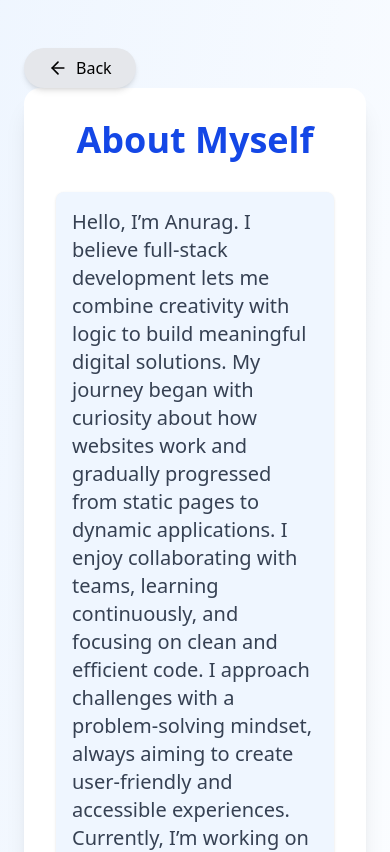
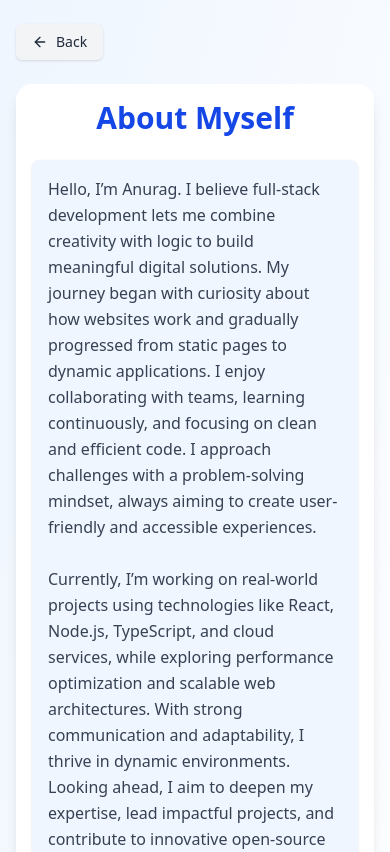
Before and after one commit to AnuragTak16/my-portfolio, a React (Vite) app: page /about in a window 390 px wide. Shown: the top 852 px of the page. Built offline with nearby package versions, Linux system fonts and the light colour scheme.

Commit message:
Refactor components for improved styling and responsiveness, including updates to buttons and layout in About, Contact, Education, Project, and Tech Stack sections.

```diff
--- a/src/component/about.tsx
+++ b/src/component/about.tsx
@@ -5,57 +5,60 @@ export const AboutMyself = () => {
   const navigate = useNavigate();
 
   return (
-    <>
-      <div className="min-h-screen bg-gradient-to-br from-blue-50 to-white p-6 md:p-12">
-        <div className="flex  pt-6">
+    <div className="min-h-screen bg-gradient-to-br from-blue-50 to-white px-4 py-6 sm:px-6 md:px-12">
+      {/* Back Button */}
+      <div className="mb-6">
         <button
           onClick={() => navigate("/")}
-            className="flex items-center gap-2 bg-gray-200 text-black px-6 py-2 rounded-full shadow-md hover:bg-blue-300 transition duration-300"
+          className="flex items-center gap-2 bg-gray-100 text-gray-800 px-4 py-2 rounded-md shadow hover:bg-blue-200 transition"
         >
-            <ArrowLeft className="w-5 h-5" />
-            Back
+          <ArrowLeft className="w-4 h-4 sm:w-5 sm:h-5" />
+          <span className="text-sm sm:text-base">Back</span>
         </button>
       </div>
-        <div className="max-w-5xl mx-auto bg-white shadow-xl rounded-2xl p-8 md:p-12 space-y-8">
-          <h1 className="text-4xl font-bold text-blue-700 text-center">
+
+      {/* Main Content */}
+      <div className="max-w-5xl mx-auto bg-white shadow-lg rounded-2xl p-4 sm:p-8 md:p-12 space-y-6 sm:space-y-8">
+        <h1 className="text-3xl sm:text-4xl font-bold text-blue-700 text-center">
           About Myself
         </h1>
 
-          <section className="space-y-4 bg-blue-50 shadow-sm p-4 rounded-lg">
-            <p className="text-gray-700 text-xl">
-              Hello, I’m Anurag. I believe full-stack development lets me
-              combine creativity with logic to build meaningful digital
-              solutions. My journey began with curiosity about how websites work
-              and gradually progressed from static pages to dynamic
-              applications. I enjoy collaborating with teams, learning
-              continuously, and focusing on clean and efficient code. I approach
-              challenges with a problem-solving mindset, always aiming to create
-              user-friendly and accessible experiences. Currently, I’m working
-              on real-world projects using technologies like React, Node.js,
-              TypeScript, and cloud services, while exploring performance
-              optimization and scalable web architectures. With strong
+        <section className="space-y-3 bg-blue-50 shadow-sm p-4 rounded-lg">
+          <p className="text-gray-700 text-base sm:text-lg md:text-xl leading-relaxed">
+            Hello, I’m Anurag. I believe full-stack development lets me combine
+            creativity with logic to build meaningful digital solutions. My
+            journey began with curiosity about how websites work and gradually
+            progressed from static pages to dynamic applications. I enjoy
+            collaborating with teams, learning continuously, and focusing on
+            clean and efficient code. I approach challenges with a
+            problem-solving mindset, always aiming to create user-friendly and
+            accessible experiences.
+            <br />
+            <br />
+            Currently, I’m working on real-world projects using technologies
+            like React, Node.js, TypeScript, and cloud services, while exploring
+            performance optimization and scalable web architectures. With strong
             communication and adaptability, I thrive in dynamic environments.
             Looking ahead, I aim to deepen my expertise, lead impactful
             projects, and contribute to innovative open-source communities.
           </p>
         </section>
 
-          <section className="space-y-4">
-            <h2 className="flex text-2xl font-semibold text-blue-600 justify-center items-center">
+        <section className="space-y-3">
+          <h2 className="text-xl sm:text-2xl font-semibold text-blue-600 text-center">
             Beyond Tech
           </h2>
-            <p className="text-gray-700 bg-blue-50 p-4 text-xl rounded-lg shadow-sm">
+          <p className="text-gray-700 bg-blue-50 p-4 text-base sm:text-lg md:text-xl rounded-lg shadow-sm leading-relaxed">
             Outside work, I play state-level badminton, enjoy old songs, and
-              dream of building a better society through education and
-              innovation. I am passionate about creating opportunities for
-              underprivileged communities by providing access to quality
-              education, healthcare, and basic necessities. My vision is to
-              empower people to lead better lives and contribute positively to
-              society, driving change through empathy and sustainable solutions.
+            dream of building a better society through education and innovation.
+            I am passionate about creating opportunities for underprivileged
+            communities by providing access to quality education, healthcare,
+            and basic necessities. My vision is to empower people to lead better
+            lives and contribute positively to society, driving change through
+            empathy and sustainable solutions.
           </p>
         </section>
       </div>
     </div>
-    </>
   );
 };
--- a/src/component/contact.tsx
+++ b/src/component/contact.tsx
@@ -6,26 +6,25 @@ export const ContactSection = () => {
 
   return (
     <>
-      {/* Back Button */}
       <div className="flex pt-6 px-8 md:px-12">
-        <button
-          onClick={() => navigate("/")}
-          className="flex items-center gap-2 bg-gray-200 text-black px-6 py-2 rounded-full shadow-md hover:bg-blue-300 transition duration-300"
-          aria-label="Go back to home"
-        >
-          <ArrowLeft className="w-5 h-5" />
-          Back
-        </button>
+        <div className="mb-6">
+          <button
+            onClick={() => navigate("/")}
+            className="flex items-center gap-2 bg-gray-100 text-gray-800 px-4 py-2 rounded-md shadow hover:bg-blue-200 transition"
+            aria-label="Go back to home"
+          >
+            <ArrowLeft className="w-4 h-4 sm:w-5 sm:h-5" />
+            <span className="text-sm sm:text-base">Back</span>
+          </button>
+        </div>
       </div>
 
-      {/* Contact Section */}
       <section className="max-w-xl mx-auto bg-white rounded-3xl shadow-lg p-10 mt-12">
         <h2 className="text-3xl font-bold text-blue-700 mb-8 text-center">
           Get in Touch
         </h2>
 
         <div className="space-y-8">
-          {/* Email Card */}
           <div className="flex items-center space-x-5 bg-blue-50 p-5 rounded-xl shadow hover:shadow-md transition-shadow cursor-pointer">
             <Mail className="text-blue-600" size={32} />
             <a
@@ -36,7 +35,6 @@ export const ContactSection = () => {
             </a>
           </div>
 
-          {/* Phone Card */}
           <div className="flex items-center space-x-5 bg-blue-50 p-5 rounded-xl shadow hover:shadow-md transition-shadow cursor-pointer">
             <Phone className="text-blue-600" size={32} />
             <span className="text-lg font-medium text-blue-800">
@@ -52,7 +50,6 @@ export const ContactSection = () => {
             </a>
           </div>
 
-          {/* Social Links */}
           <div>
             <h3 className="text-xl font-semibold text-blue-700 mb-4 text-center">
               Find me on
--- a/src/component/education.tsx
+++ b/src/component/education.tsx
@@ -5,28 +5,25 @@ export const EducationSection = () => {
   const navigate = useNavigate();
 
   return (
-    <>
-      {/* Back Button Container */}
-      <div className="flex pt-6 px-8 md:px-12">
+    <div className="min-h-screen bg-gradient-to-br from-blue-50 to-white px-4 py-6 sm:px-6 md:px-12">
+      <div className="mb-6">
         <button
           onClick={() => navigate("/")}
-          className="flex items-center gap-2 bg-gray-200 text-black px-6 py-2 rounded-full shadow-md hover:bg-blue-300 transition duration-300"
+          className="flex items-center gap-2 bg-gray-100 text-gray-800 px-4 py-2 rounded-md shadow hover:bg-blue-200 transition"
           aria-label="Go back to home"
         >
-          <ArrowLeft className="w-5 h-5" />
-          Back
+          <ArrowLeft className="w-4 h-4 sm:w-5 sm:h-5" />
+          <span className="text-sm sm:text-base">Back</span>
         </button>
       </div>
 
-      {/* Main Education Section */}
-      <section className="space-y-6 bg-white shadow-xl rounded-2xl p-8 md:p-12 max-w-5xl mx-auto mt-6">
-        <h2 className="text-5xl font-semibold text-blue-600 justify-center items-center flex">
-          Education section
+      <section className="space-y-6 bg-white shadow-xl rounded-2xl p-4 sm:p-8 md:p-12 max-w-5xl mx-auto">
+        <h2 className="text-3xl sm:text-4xl font-bold text-blue-600 text-center">
+          Education
         </h2>
-        <div className="space-y-6">
-          {/* Bachelor of Technology */}
-          <div className="bg-blue-50 p-6 rounded-lg shadow-sm flex flex-col gap-2">
-            <h3 className="text-3xl font-semibold text-blue-700">
+
+        <div className="bg-blue-50 p-4 sm:p-6 rounded-lg shadow-sm space-y-2">
+          <h3 className="text-xl sm:text-2xl font-semibold text-blue-700">
             Bachelor of Technology (B.Tech)
           </h3>
           <p className="text-gray-700">
@@ -53,35 +50,32 @@ export const EducationSection = () => {
           </p>
         </div>
 
-          {/* Class 12 Education */}
-          <div className="bg-blue-50 p-6 rounded-lg shadow-sm">
-            <h3 className="text-xl font-semibold text-blue-700">
+        <div className="bg-blue-50 p-4 sm:p-6 rounded-lg shadow-sm space-y-1">
+          <h3 className="text-lg sm:text-xl font-semibold text-blue-700">
             Higher Secondary Education (Class 12th)
           </h3>
           <p className="text-gray-700">
-              <span className="font-bold">Board:</span> Central Board of
-              Secondary Education (CBSE)
+            <span className="font-bold">Board:</span> Central Board of Secondary
+            Education (CBSE)
           </p>
           <p className="text-gray-700">
             <span className="font-bold">Session:</span> 2018 – 2019
           </p>
         </div>
 
-          {/* Class 10 Education */}
-          <div className="bg-blue-50 p-6 rounded-lg shadow-sm">
-            <h3 className="text-xl font-semibold text-blue-700">
+        <div className="bg-blue-50 p-4 sm:p-6 rounded-lg shadow-sm space-y-1">
+          <h3 className="text-lg sm:text-xl font-semibold text-blue-700">
             Secondary Education (Class 10th)
           </h3>
           <p className="text-gray-700">
-              <span className="font-bold">Board:</span> Central Board of
-              Secondary Education (CBSE)
+            <span className="font-bold">Board:</span> Central Board of Secondary
+            Education (CBSE)
           </p>
           <p className="text-gray-700">
             <span className="font-bold">Session:</span> 2017 – 2018
           </p>
         </div>
+      </section>
     </div>
-      </section>
-    </>
   );
 };
--- a/src/component/project.tsx
+++ b/src/component/project.tsx
@@ -101,13 +101,16 @@ export const Project = () => {
   return (
     <div className="bg-gray-50 min-h-screen p-6 font-sans">
       <div className="flex  pt-6">
-        <button
-          onClick={() => navigate("/")}
-          className="flex items-center gap-2 bg-gray-200 text-black px-6 py-2 rounded-full shadow-md hover:bg-blue-300 transition duration-300"
-        >
-          <ArrowLeft className="w-5 h-5" />
-          Back
-        </button>
+        <div className="mb-6">
+          <button
+            onClick={() => navigate("/")}
+            className="flex items-center gap-2 bg-gray-100 text-gray-800 px-4 py-2 rounded-md shadow hover:bg-blue-200 transition"
+            aria-label="Go back to home"
+          >
+            <ArrowLeft className="w-4 h-4 sm:w-5 sm:h-5" />
+            <span className="text-sm sm:text-base">Back</span>
+          </button>
+        </div>
       </div>
       <div className="max-w-6xl mx-auto">
         <h1 className="text-3xl font-bold text-blue-800 mb-8">My Projects</h1>
--- a/src/component/stack.tsx
+++ b/src/component/stack.tsx
@@ -69,14 +69,16 @@ export const TechStackShowcase = () => {
   return (
     <div className="w-full min-h-screen bg-gradient-to-br from-blue-50 via-indigo-50 to-purple-50 text-gray-800 p-6 font-sans">
       <div className="flex pt-6">
-        <button
-          onClick={() => navigate("/")}
-          aria-label="Go back to home"
-          className="flex items-center gap-2 bg-gray-200 text-black px-6 py-2 rounded-full shadow-md hover:bg-blue-300 transition duration-300"
-        >
-          <ArrowLeft className="w-5 h-5" />
-          Back
-        </button>
+        <div className="mb-6">
+          <button
+            onClick={() => navigate("/")}
+            className="flex items-center gap-2 bg-gray-100 text-gray-800 px-4 py-2 rounded-md shadow hover:bg-blue-200 transition"
+            aria-label="Go back to home"
+          >
+            <ArrowLeft className="w-4 h-4 sm:w-5 sm:h-5" />
+            <span className="text-sm sm:text-base">Back</span>
+          </button>
+        </div>
       </div>
       <div className="max-w-6xl mx-auto">
         <header className="mb-12 text-center">
@@ -88,7 +90,6 @@ export const TechStackShowcase = () => {
           </p>
         </header>
 
-        {/* Stack Navigation */}
         <div className="grid grid-cols-2 md:grid-cols-4 gap-4 mb-12">
           {Object.entries(stacks).map(([key, stack]) => (
             <button
@@ -107,7 +108,6 @@ export const TechStackShowcase = () => {
           ))}
         </div>
 
-        {/* Stack Details */}
         <div className="relative">
           {Object.entries(stacks).map(([key, stack]) => (
             <div
@@ -150,7 +150,6 @@ export const TechStackShowcase = () => {
           ))}
         </div>
 
-        {/* Experience Bar */}
         <div className="mt-16">
           <div className="flex items-center mb-4">
             <Zap className="w-5 h-5 text-amber-500 mr-2" />
```
Also changed, not shown: src/component/home.tsx (+3 -4 lines). Lines whose indentation alone changed are shown as unchanged.
